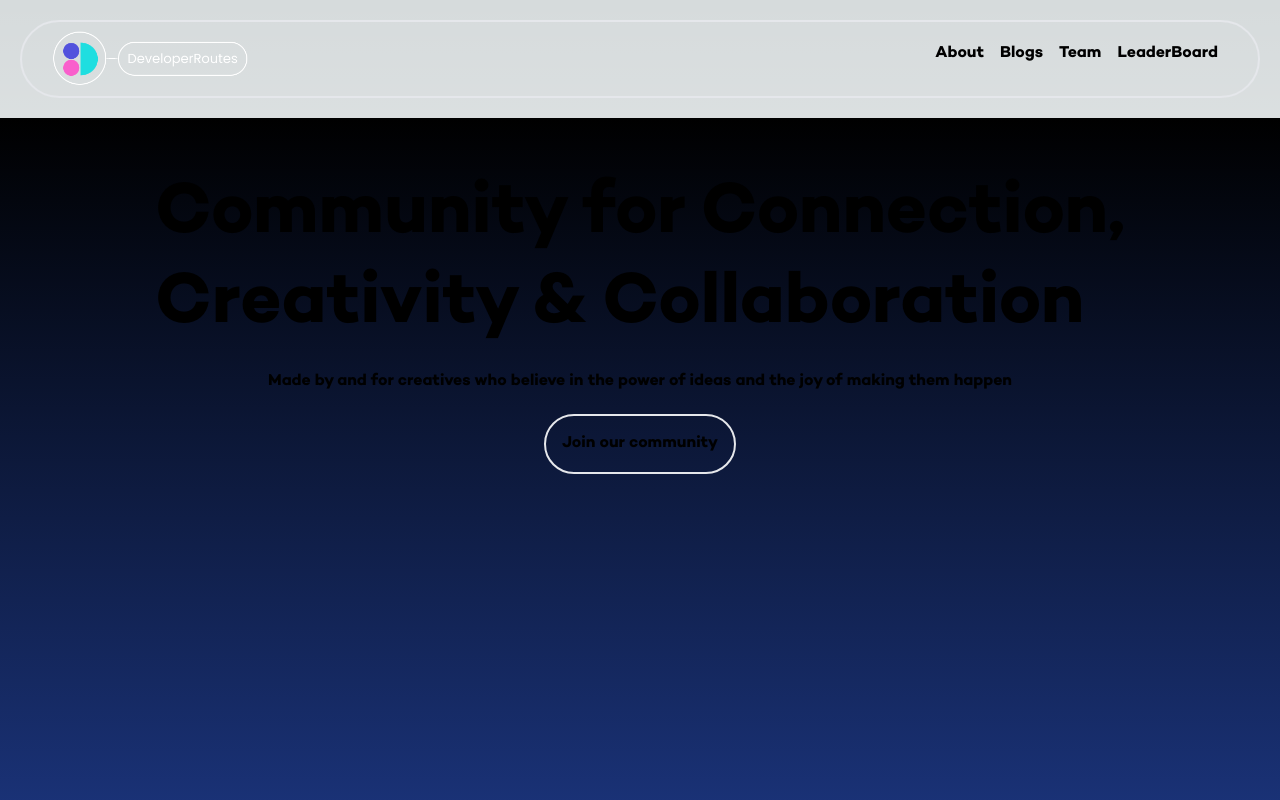
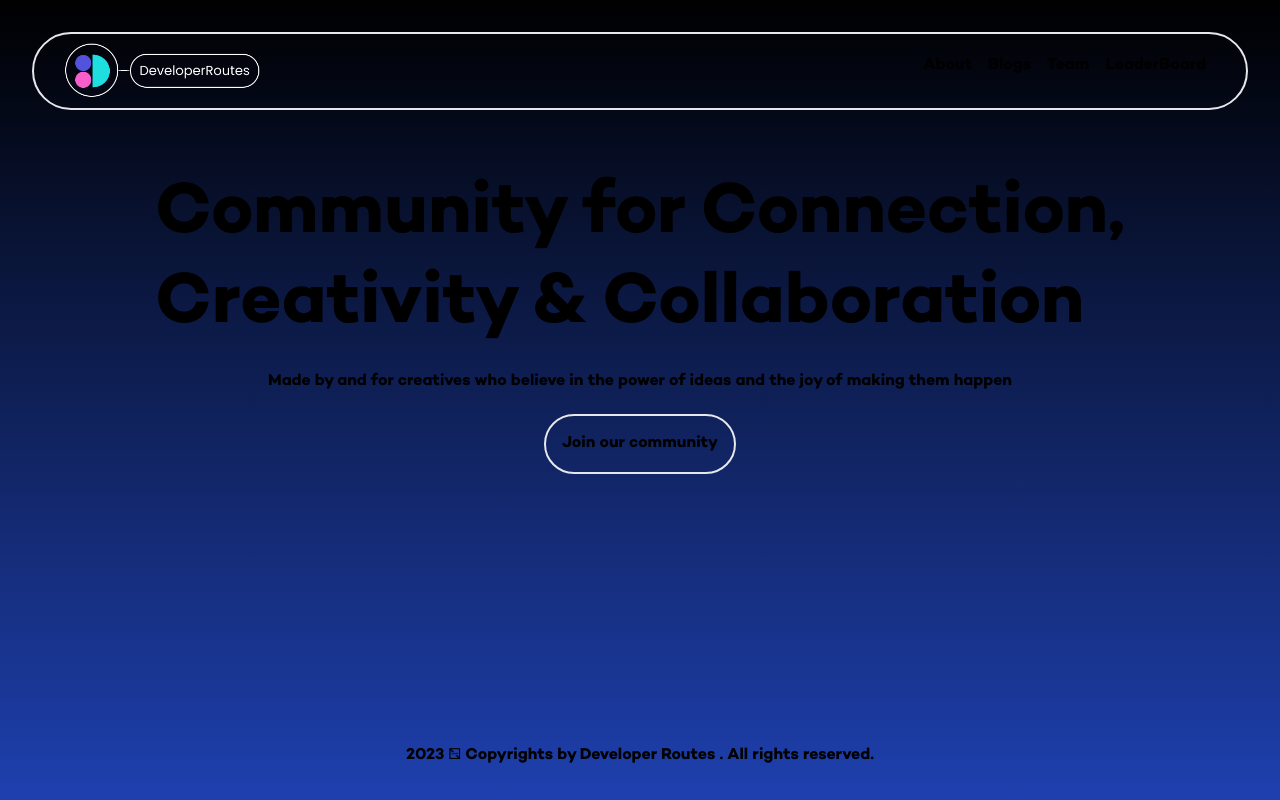
Before and after one commit to developer-routes/developer-routes, a Next.js app: page / in a window 1280 px wide. Shown: the top 800 px of the page. Built offline with nearby package versions, Linux system fonts and the light colour scheme.

Commit message:
chore: refactor layout and page components

```diff
--- a/src/app/layout.tsx
+++ b/src/app/layout.tsx
@@ -1,10 +1,10 @@
 import "./globals.css";
 import type { Metadata } from "next";
-import localFont from 'next/font/local'
+import localFont from "next/font/local";
 import NavBar from "../components/NavBar";
 import Footer from "../components/Footer";
 
-const myFont = localFont({ src: './../assets/fonts/Campton-Bold.woff2' })
+const myFont = localFont({ src: "./../assets/fonts/Campton-Bold.woff2" });
 
 export const metadata: Metadata = {
   title: "Developer Routes - Community",
@@ -20,9 +20,11 @@ export default function RootLayout({
   return (
     <html lang="en">
       <body className={myFont.className}>
-        <NavBar />
-        {children}
-        <Footer />
+        <main className="flex flex-col p-3 h-screen bg-gradient-to-b from-black to-blue-800">
+          <NavBar />
+          {children}
+          <Footer />
+        </main>
       </body>
     </html>
   );
--- a/src/app/page.tsx
+++ b/src/app/page.tsx
@@ -1,13 +1,23 @@
-import Image from 'next/image'
+'use client'
+import Image from "next/image";
+import { useRouter } from "next/navigation";
 
 export default function Home() {
+  const route = useRouter();
   return (
-    <main className="flex p-3 h-screen bg-gradient-to-b from-black to-blue-900">
-      <div className='flex flex-col mt-10 items-center space-y-5 w-full '>
-          <h1 className='text-7xl font-semibold leading-tight'>Community for Connection, <br></br> Creativity & Collaboration</h1>
-          <p>Made by and for creatives who believe in the power of ideas and the joy of making them happen</p>
-          <button className='border-2 rounded-full p-4 hover:bg-blue-950'>Join our community</button>
-      </div>
-    </main>
-  )
+    <div className="flex flex-col mt-10 items-center space-y-5 w-full h-screen ">
+      <h1 className="text-7xl font-semibold leading-tight">
+        Community for Connection, <br></br> Creativity & Collaboration
+      </h1>
+      <p>
+        Made by and for creatives who believe in the power of ideas and the joy
+        of making them happen
+      </p>
+      <button onClick={()=>{
+        route.push('https://discord.gg/9s2SanmY')
+      }} className="border-2 rounded-full p-4 hover:bg-blue-950">
+        Join our community
+      </button>
+    </div>
+  );
 }
```
